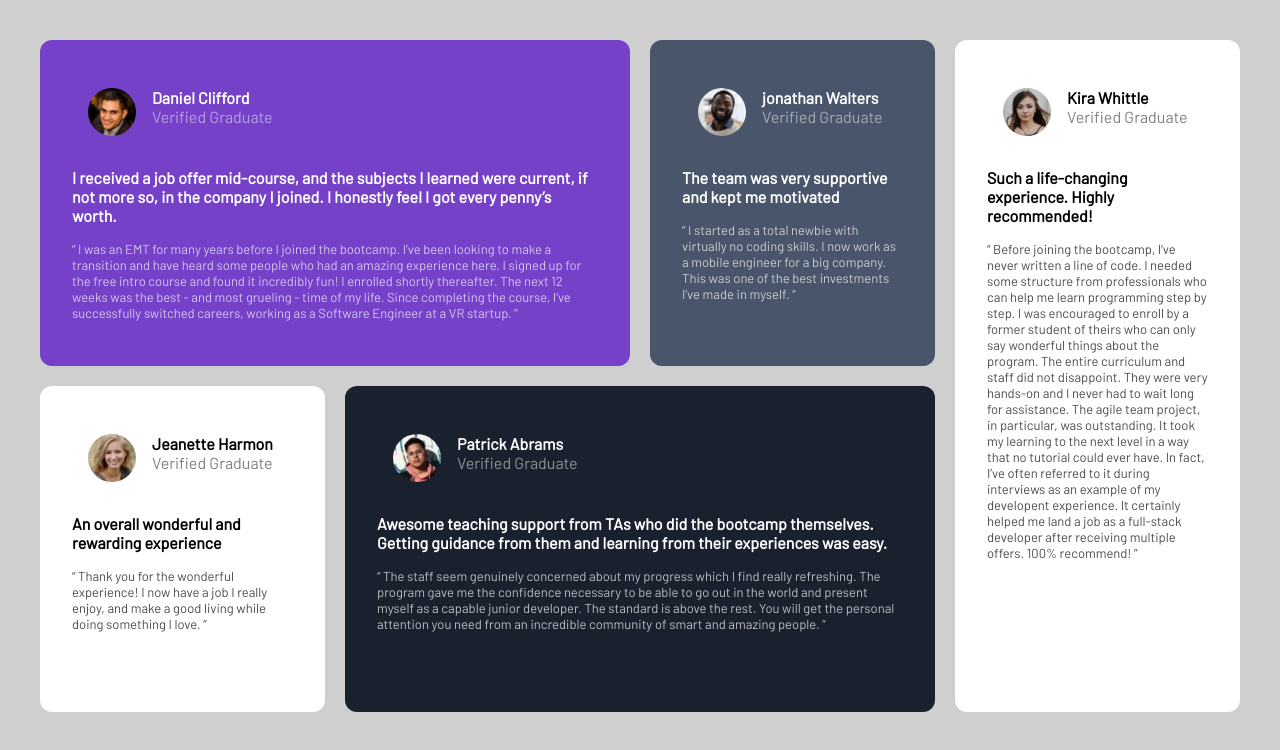
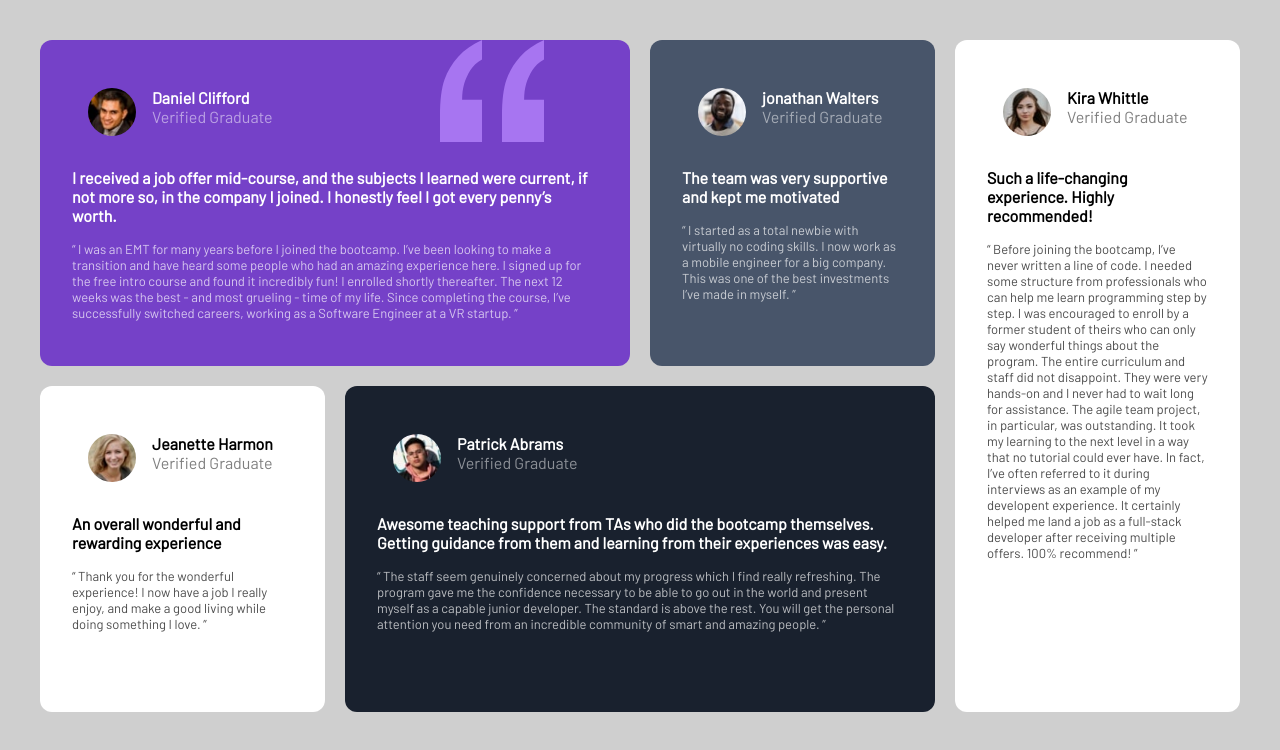
Before and after one commit to zeenox-stack/Testimony-project, a plain HTML site: page index.html in a window 1280 px wide. Drawn offline with Linux system fonts and the light colour scheme.

Commit message:
Update testimony.css

```diff
--- a/testimony.css
+++ b/testimony.css
@@ -22,7 +22,7 @@ body {
     padding: 2em;
     color: white;
     font-family: inherit;
-    background-image: url(./images/bg-pattern-quotation.svg);
+    background-image: url(bg-pattern-quotation.svg);
     background-repeat: no-repeat;
     background-position-x: 25em;
 }
```
